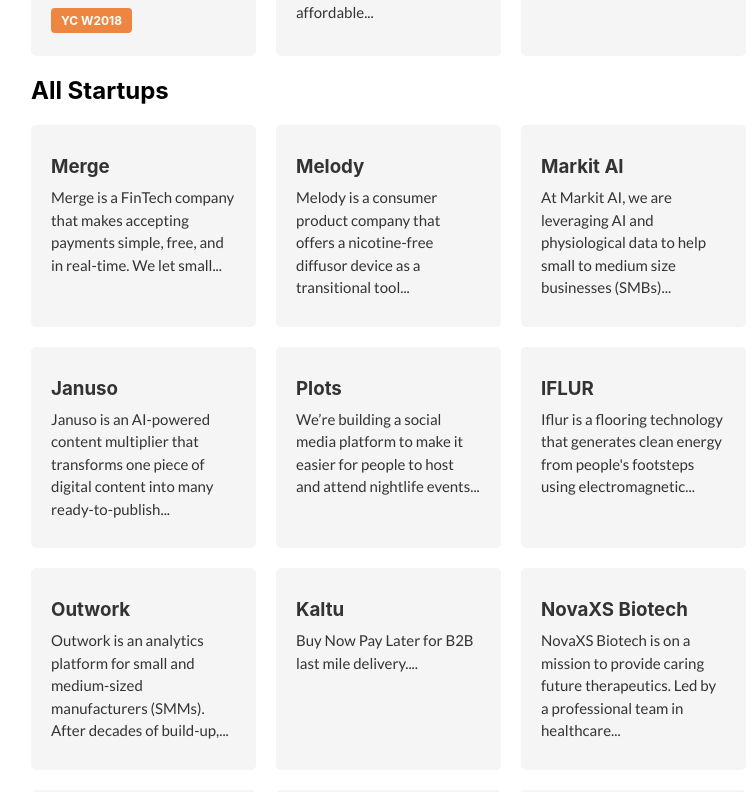
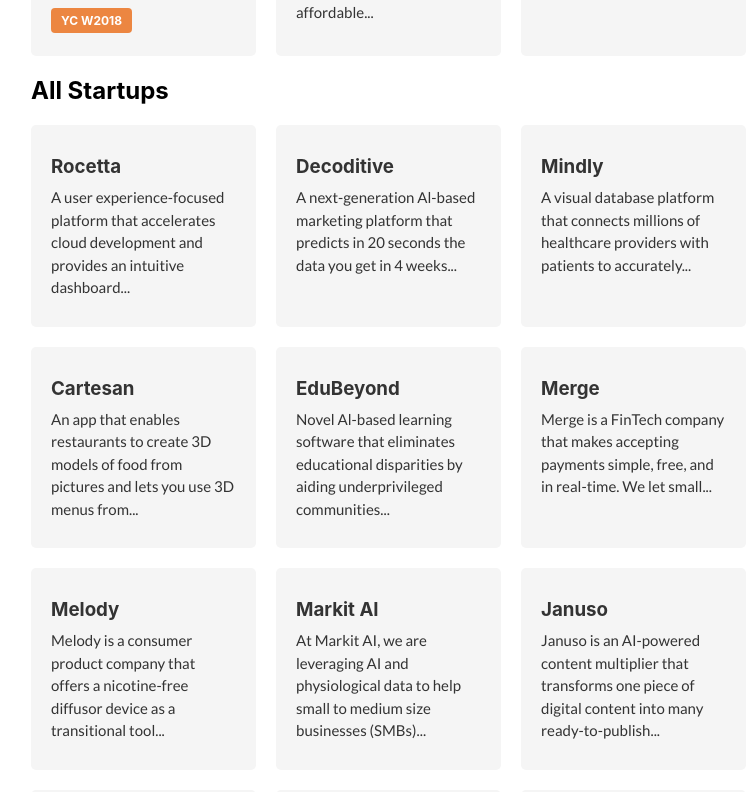
Before and after one commit to Free-Ventures-Cal/website, a React (Create React App) app: page /portfolio in a window 1280 px wide. Shown: the part 1588-2380 px from the top of the page, without its empty margins (394-1149 px from the left). Built offline with nearby package versions, Linux system fonts and the light colour scheme.

Commit message:
Add Spring 2023 batch of companies

```diff
--- a/src/content/portfolio.js
+++ b/src/content/portfolio.js
@@ -126,6 +126,72 @@ const portfolioContent = {
     kickstarter: [kickstarterTag],
   },
   batchList: [
+    {
+      batchName: "Spring 2023",
+      batchNumber: 20,
+      companies: [
+        {
+          name: "Rocetta",
+          description:
+            "A user experience-focused platform that accelerates cloud development and provides an intuitive dashboard for developers of all skill levels.",
+          track: "accelerator",
+          links: [
+            {
+              address: "https://rocetta.com",
+              title: "Website",
+            },
+          ],
+        },
+        {
+          name: "Decoditive",
+          description:
+            "A next-generation Al-based marketing platform that predicts in 20 seconds the data you get in 4 weeks with Google Analytics.",
+          track: "accelerator",
+          links: [
+            {
+              address: "https://www.decoditive.com",
+              title: "Website",
+            },
+          ],
+        },
+        {
+          name: "Mindly",
+          description:
+            "A visual database platform that connects millions of healthcare providers with patients to accurately monitor neurological conditions.",
+          track: "accelerator",
+          links: [
+            {
+              address: "https://mindly-dev.web.app/login",
+              title: "Website",
+            },
+          ],
+        },
+        {
+          name: "Cartesan",
+          description:
+            "An app that enables restaurants to create 3D models of food from pictures and lets you use 3D menus from your phone.",
+          track: "accelerator",
+          links: [
+            {
+              address: "https://www.cartesan.app",
+              title: "Website",
+            },
+          ],
+        },
+        {
+          name: "EduBeyond",
+          description:
+            "Novel Al-based learning software that eliminates educational disparities by aiding underprivileged communities worldwide.",
+          track: "accelerator",
+          links: [
+            {
+              address: "https://www.edubeyond.org",
+              title: "Website",
+            },
+          ],
+        },
+      ],
+    },
     {
       batchName: "Fall 2022",
       batchNumber: 19,
```
Also changed, not shown: 1 other file (tests, documents, lock files or other folders).
